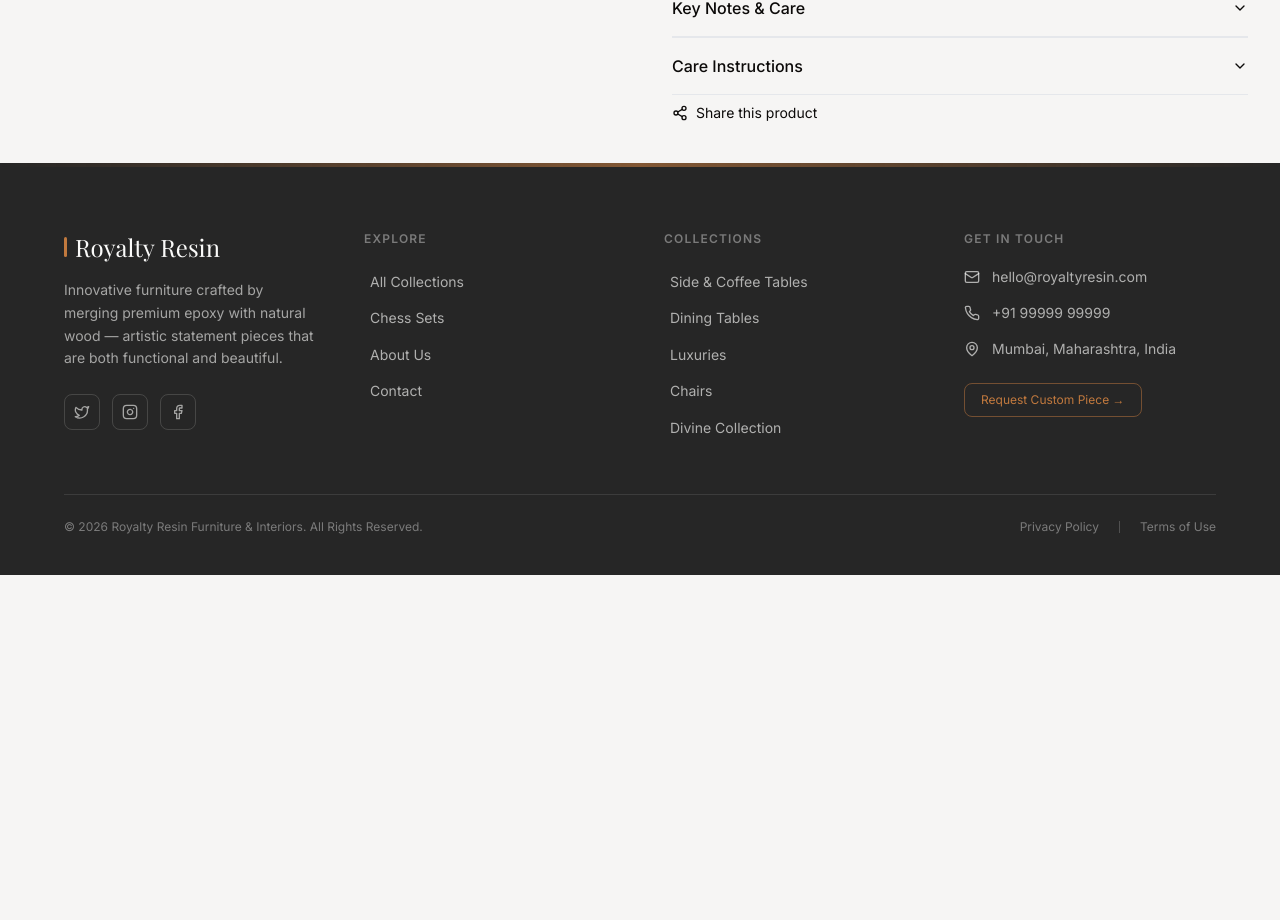
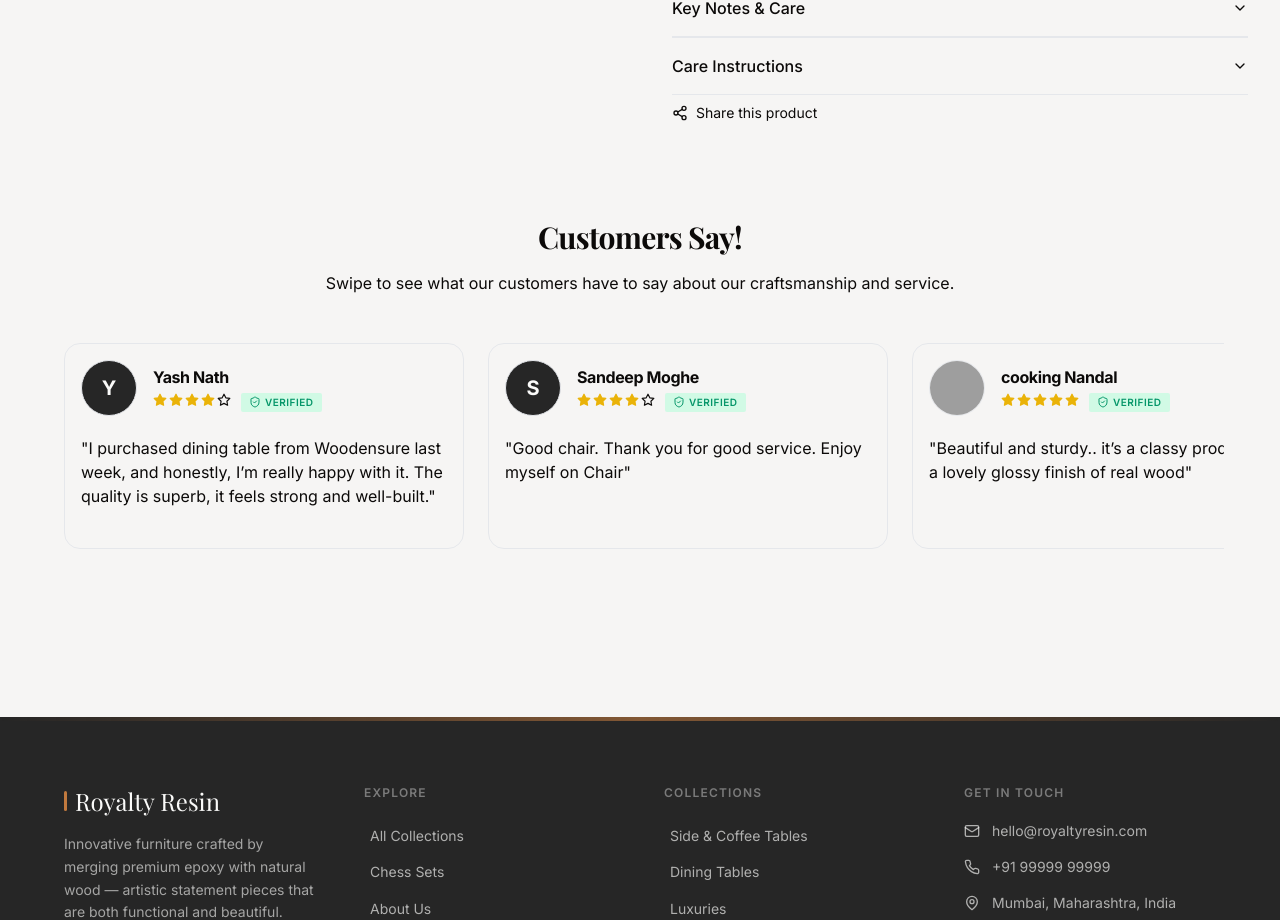
Before and after one commit to KishanthDev/royalty-resin-furniture, a Next.js app: page /products/chair-1 in a window 1280 px wide. Shown: the part 1779-2699 px from the top of the page. Before the commit the page ends 2354 px from the top, so only its background shows below. Built offline with nearby package versions, Linux system fonts and the light colour scheme; grey boxes are pictures that could not be loaded; a web font is replaced by a local one.

Commit message:
added new section

```diff
--- a/app/(public)/products/[id]/page.tsx
+++ b/app/(public)/products/[id]/page.tsx
@@ -22,6 +22,7 @@
 import { chairCollections } from "@/lib/chairs-data";
 
 import ProductGallery from "@/components/products/ProductGallery";
+import { ReviewsSection } from "@/components/products/ReviewsSection";
 
 export default function CollectionGridSection({ params }: { params: { id: string } }) {
     // 1. Find the current product
@@ -360,8 +361,12 @@
                             <span>Share this product</span>
                         </div>
 
+
+
                     </div>
+
                 </div>
+                      <ReviewsSection/>
             </div>
         </div>
     );
--- /dev/null
+++ b/components/products/ReviewsSection.tsx
@@ -0,0 +1,181 @@
+"use client";
+import React, { useRef, useState, MouseEvent } from 'react';
+import { Star, ShieldCheck } from 'lucide-react';
+
+// --- Types & Data ---
+interface Review {
+    id: number;
+    name: string;
+    image?: string;
+    rating: number;
+    text: string;
+    isVerified: boolean;
+}
+
+const reviewsData: Review[] = [
+    {
+        id: 1,
+        name: "Yash Nath",
+        rating: 4,
+        text: "I purchased dining table from Woodensure last week, and honestly, I’m really happy with it. The quality is superb, it feels strong and well-built.",
+        isVerified: true,
+    },
+    {
+        id: 2,
+        name: "Sandeep Moghe",
+        rating: 4,
+        text: "Good chair. Thank you for good service. Enjoy myself on Chair",
+        isVerified: true,
+    },
+    {
+        id: 3,
+        name: "cooking Nandal",
+        image: "https://www.woodensure.com/assets/images/reviews/f2uww1.avif",
+        rating: 5,
+        text: "Beautiful and sturdy.. it’s a classy product with a lovely glossy finish of real wood",
+        isVerified: true,
+    },
+    {
+        id: 4,
+        name: "Sheena Desai",
+        image: "https://www.woodensure.com/assets/images/reviews/zSxbiP.avif",
+        rating: 4,
+        text: "The Wooden Shelves Look great 👍🏾",
+        isVerified: true,
+    },
+    {
+        id: 5,
+        name: "Umesh Kumar",
+        image: "https://www.woodensure.com/assets/images/reviews/MAuNxt.avif",
+        rating: 5,
+        text: "Really happy with the purchase from woodensure, they were always reachable on one phone call even when they didn't have any update.",
+        isVerified: true,
+    },
+];
+
+// --- Components ---
+
+const StarRating = ({ rating }: { rating: number }) => (
+    <div className="flex gap-0.5 mb-1">
+        {[...Array(5)].map((_, i) => (
+            <Star
+                key={i}
+                size={14}
+                className={`${i < rating ? "fill-yellow-500 text-yellow-500" : "fill-muted text-muted"}`}
+            />
+        ))}
+    </div>
+);
+
+export const ReviewsSection: React.FC = () => {
+    const sliderRef = useRef<HTMLDivElement>(null);
+    const [isDown, setIsDown] = useState(false);
+    const [startX, setStartX] = useState(0);
+    const [scrollLeft, setScrollLeft] = useState(0);
+
+    // --- Drag Logic ---
+    const handleMouseDown = (e: MouseEvent) => {
+        if (!sliderRef.current) return;
+        setIsDown(true);
+        setStartX(e.pageX - sliderRef.current.offsetLeft);
+        setScrollLeft(sliderRef.current.scrollLeft);
+    };
+
+    const handleMouseLeave = () => {
+        setIsDown(false);
+    };
+
+    const handleMouseUp = () => {
+        setIsDown(false);
+    };
+
+    const handleMouseMove = (e: MouseEvent) => {
+        if (!isDown || !sliderRef.current) return;
+        e.preventDefault();
+        const x = e.pageX - sliderRef.current.offsetLeft;
+        const walk = (x - startX) * 2; // Adjust scroll speed here
+        sliderRef.current.scrollLeft = scrollLeft - walk;
+    };
+
+    return (
+        <section className="py-16 lg:py-24 bg-background select-none overflow-hidden">
+            <div className="max-w-7xl mx-auto px-4 sm:px-6 lg:px-8">
+
+                <div className="text-center mb-12">
+                    <h2 className="text-2xl md:text-3xl font-serif font-bold text-foreground mb-4 tracking-tight">
+                        Customers Say!
+                    </h2>
+                    <p className="text-muted-foreground text-sm md:text-base max-w-2xl mx-auto">
+                        Swipe to see what our customers have to say about our craftsmanship and service.
+                    </p>
+                </div>
+
+                <div
+                    ref={sliderRef}
+                    className={`
+                        flex overflow-x-auto gap-6 pb-8 px-2 -mx-2
+                        scrollbar-hide
+                        ${isDown ? 'cursor-grabbing snap-none' : 'cursor-grab snap-x snap-mandatory'}
+                    `}
+                    onMouseDown={handleMouseDown}
+                    onMouseLeave={handleMouseLeave}
+                    onMouseUp={handleMouseUp}
+                    onMouseMove={handleMouseMove}
+                    style={{
+                        scrollbarWidth: 'none',
+                        msOverflowStyle: 'none',
+                        scrollBehavior: isDown ? 'auto' : 'smooth'
+                    }}
+                >
+                    {reviewsData.map((review) => (
+                        <div
+                            key={review.id}
+                            className="min-w-[320px] md:min-w-[400px] max-w-[400px] snap-center"
+                        >
+                            <div className="bg-card p-3 md:p-4 rounded-2xl border border-border h-full flex flex-col hover:border-primary/20 hover:shadow-lg hover:shadow-primary/5 transition-all duration-300 pointer-events-none md:pointer-events-auto">
+
+                                {/* Header */}
+                                <div className="flex items-center gap-4 mb-5">
+                                    {review.image ? (
+                                        <img
+                                            src={review.image}
+                                            alt={review.name}
+                                            className="w-14 h-14 rounded-full object-cover border border-border shrink-0 pointer-events-none"
+                                        />
+                                    ) : (
+                                        <div className="w-14 h-14 rounded-full bg-secondary text-secondary-foreground flex items-center justify-center font-bold text-xl shrink-0 border border-border">
+                                            {review.name.charAt(0)}
+                                        </div>
+                                    )}
+
+                                    <div>
+                                        <h5 className="font-bold text-foreground text-base tracking-tight mb-1">
+                                            {review.name}
+                                        </h5>
+                                        <div className="flex items-center gap-2.5">
+                                            <StarRating rating={review.rating} />
+                                            {review.isVerified && (
+                                                <span className="flex items-center gap-1 text-[10px] font-semibold text-emerald-600 dark:text-emerald-400 bg-emerald-100 dark:bg-emerald-500/10 px-2 py-0.5 rounded-sm uppercase tracking-wider">
+                                                    <ShieldCheck className="w-3 h-3" />
+                                                    Verified
+                                                </span>
+                                            )}
+                                        </div>
+                                    </div>
+                                </div>
+
+                                {/* Content */}
+                                <div className="flex-grow">
+                                    <p className="text-muted-foreground text-sm md:text-base leading-relaxed line-clamp-4">
+                                        "{review.text}"
+                                    </p>
+                                </div>
+
+                            </div>
+                        </div>
+                    ))}
+                </div>
+            </div>
+        </section>
+    );
+};
```
